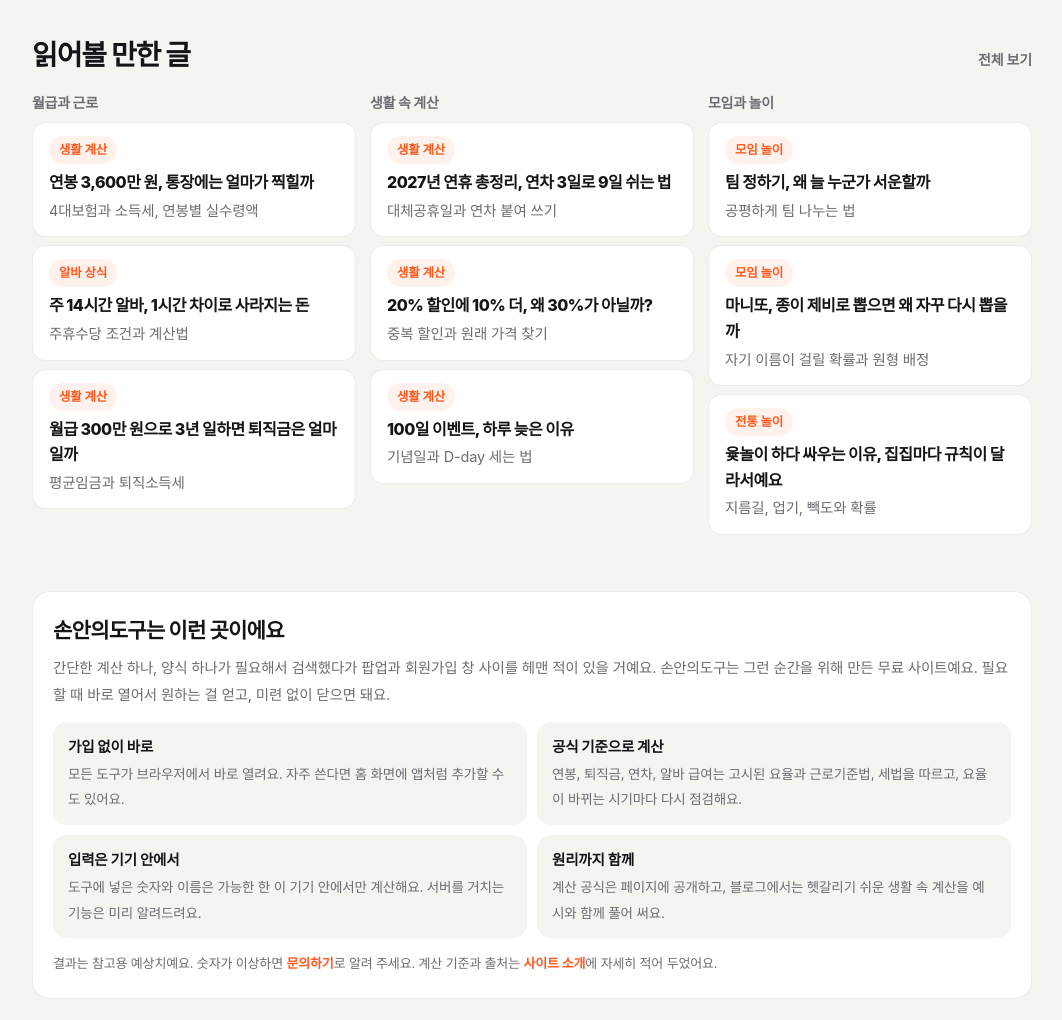
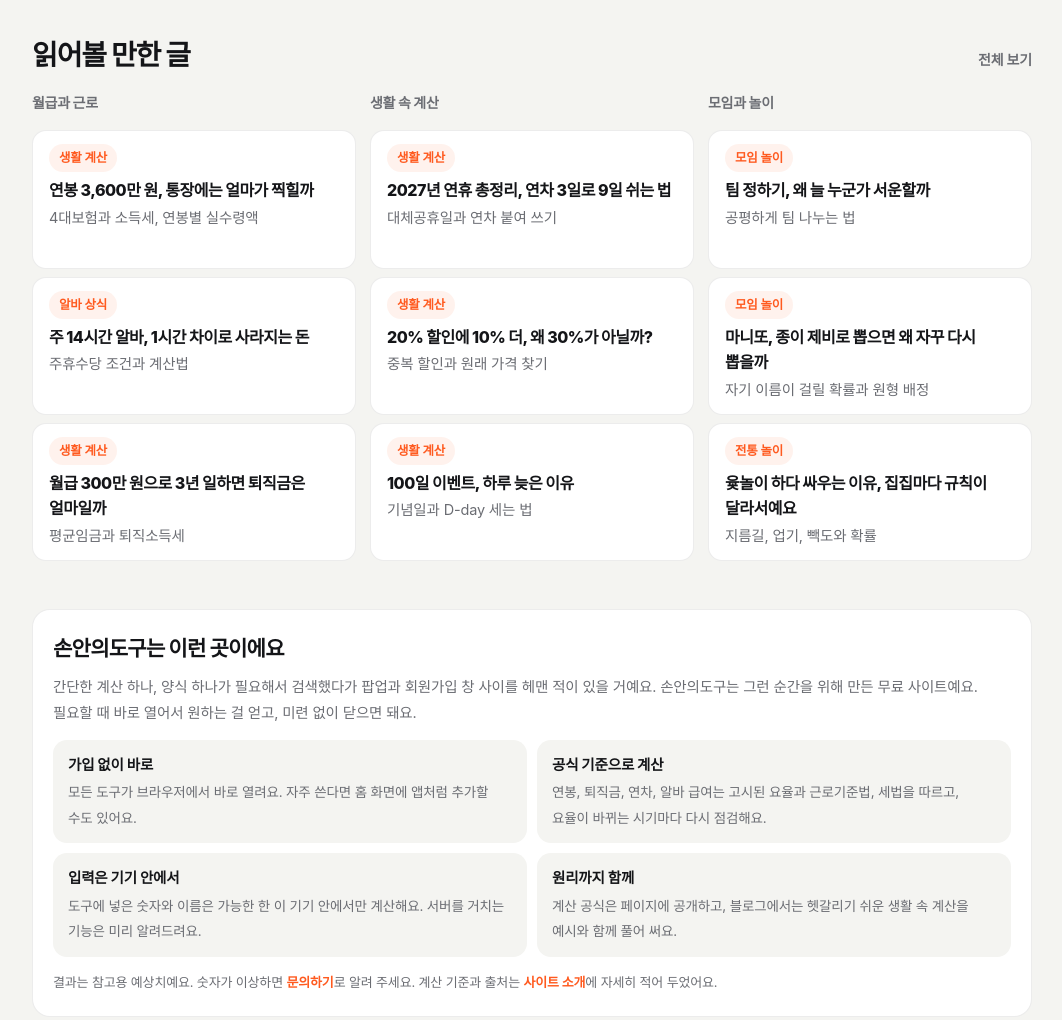
Before and after one commit to sonandogu-ops/sonandogu-ops.github.io, a plain HTML site: page index.html in a window 1280 px wide. Shown: the part 1363-2383 px from the top of the page, without its empty margins (108-1170 px from the left). Drawn offline with Linux system fonts and the light colour scheme; a web font is replaced by a local one.

Commit message:
홈 글 카드 높이 통일과 단어 단위 줄바꿈 (#14)
- PC 3단 배치에서 제목이 두 줄인 카드만 커지던 문제: subgrid로 9칸 높이를 같게
- 분류 표시가 카드 폭으로 늘어나지 않게 고정
- 제목·설명이 단어 중간에서 끊기지 않도록 keep-all


Claude-Session: https://claude.ai/code/session_014M4UVE4QdxrQAqy8tYAeAT

Co-authored-by: Claude <noreply@anthropic.com>

```diff
--- a/index.html
+++ b/index.html
@@ -264,7 +264,14 @@ footer .fl a:hover{color:var(--ink)}
 }
 
 .pgs{display:grid; gap:18px}
-@media (min-width:960px){.pgs{grid-template-columns:repeat(3,1fr); gap:14px}}
+@media (min-width:960px){
+  .pgs{grid-template-columns:repeat(3,1fr); grid-template-rows:auto repeat(3,1fr); column-gap:14px; row-gap:8px}
+  .pg{display:grid; grid-row:span 4; grid-template-rows:subgrid; row-gap:8px}
+  .pg h3{margin:0}
+  .pg .pi{margin:0; display:flex; flex-direction:column; justify-content:flex-start}
+  .pg .pi .pt{align-self:flex-start}
+}
+.pi strong,.pi .pd,.intro p,.intro .ig span{word-break:keep-all; overflow-wrap:break-word}
 .pg h3{font-size:14px; font-weight:800; color:var(--muted); letter-spacing:-.02em; margin:0 0 8px}
 .pg .pi{height:auto}
 .intro{margin-top:48px; padding:22px 20px; background:var(--surface); border:1px solid var(--line); border-radius:18px}
```
